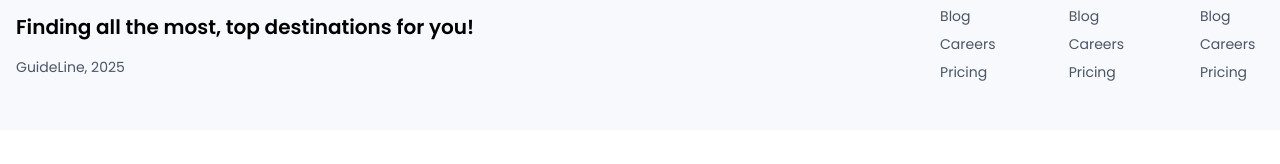
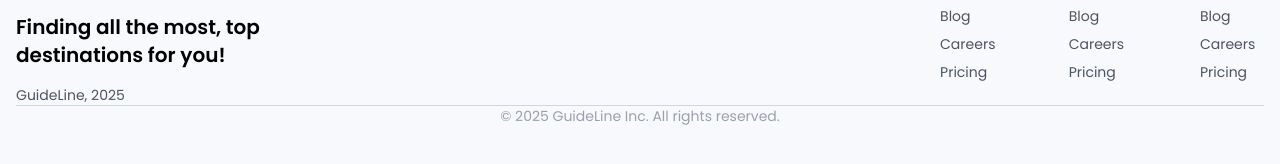
Before and after one commit to ayuarista/GuideLine, a website: page index.html in a window 1280 px wide. Shown: the part 2932-3096 px from the top of the page. Before the commit the page ends 3062 px from the top, so only its background shows below. Drawn offline with nearby package versions, Linux system fonts and the light colour scheme; some packages are replaced by stand-ins of ours; a script that the page names is missing; a web font is replaced by a local one.

Commit message:
add footer

```diff
--- a/index.html
+++ b/index.html
@@ -245,7 +245,7 @@
             <!-- Bagian Logo dan Deskripsi -->
             <div class="flex flex-col space-y-4 mb-8 md:mb-0">
               <img src="./src/assets/logo.svg" alt="Logo" class="w-10">
-              <h1 class="font-semibold text-xl">Finding all the most, top destinations for you!</h1>
+              <h1 class="font-semibold text-xl">Finding all the most, top <br> destinations for you!</h1>
               <p class="text-sm text-gray-600">GuideLine, 2025</p>
             </div>
 
@@ -282,6 +282,8 @@
               </div>
             </div>
           </div>
+          <p class="border-t border-gray-300"></p>
+          <p class="text-sm text-gray-400 text-center">© 2025 GuideLine Inc. All rights reserved.</p>
         </div>
       </footer>
     <script src="./src/script.js"></script>
```
